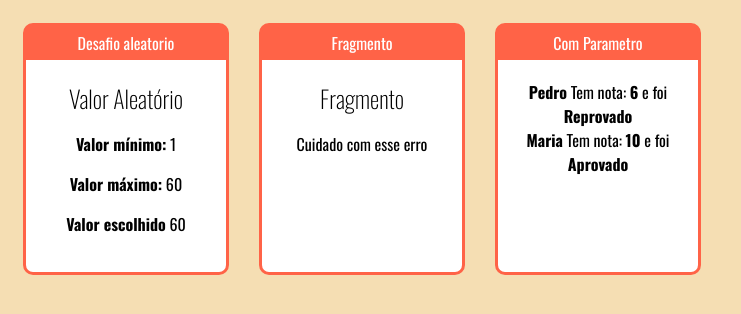
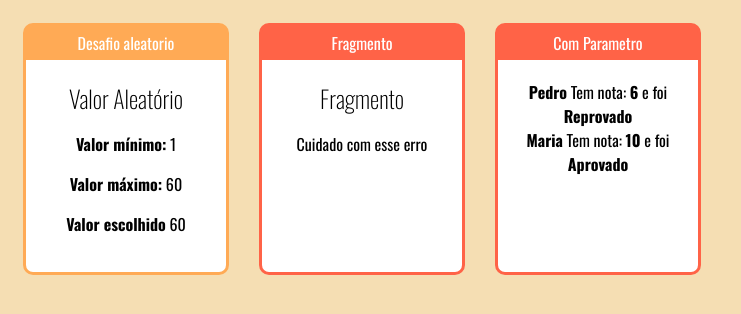
Before and after one commit to viniciusfdasilva/curso-react, a React (Create React App) app in the folder projeto_1/fundamentos-react/: page / in a window 1280 px wide. Shown: the top 314 px of the page, without its empty margins (0-741 px from the left). Built offline with nearby package versions, Linux system fonts and the light colour scheme.

Commit message:
Sessão 2 - Video 24

```diff
--- a/projeto_1/fundamentos-react/src/components/basicos/App.jsx
+++ b/projeto_1/fundamentos-react/src/components/basicos/App.jsx
@@ -9,7 +9,7 @@
 export default _ =>
     <div className='app'>
         <div className='cards'>
-            <Card titulo='Desafio aleatorio'>
+            <Card titulo='Desafio aleatorio' color='#fa5'>
                 <Aleatorio min={1} max={60}></Aleatorio>
             </Card>
 
--- a/projeto_1/fundamentos-react/src/components/layout/Card.css
+++ b/projeto_1/fundamentos-react/src/components/layout/Card.css
@@ -1,8 +1,8 @@
 .Card{
-    background-color: tomato;
+
     border-radius: 10px;
     overflow: hidden;
-    border: 3px solid tomato;
+    border: 3px solid;
     margin: 15px;
     display: flex;
     flex-direction: column;
--- a/projeto_1/fundamentos-react/src/components/layout/Card.jsx
+++ b/projeto_1/fundamentos-react/src/components/layout/Card.jsx
@@ -3,7 +3,10 @@
 
 export default props =>{
     return (
-        <div className='Card'>
+        <div className='Card' style={{
+            backgroundColor: props.color || 'tomato',
+            borderColor: props.color || 'tomato'
+        }}>
             <div className='title'>{props.titulo}</div>
             <div className='content'>
                 {props.children}
```
